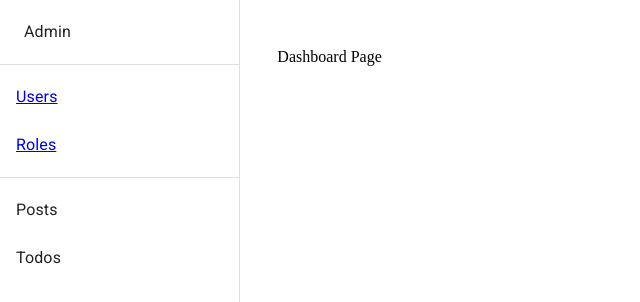
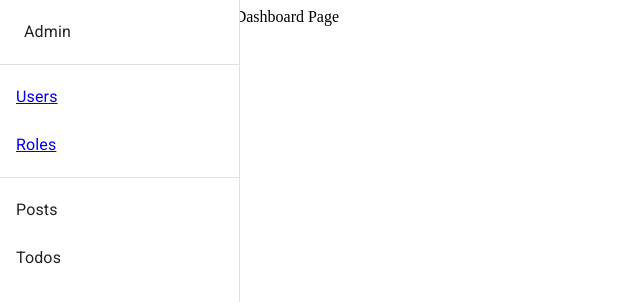
Before and after one commit to neominalsolutions/react-routing, a React (Vite) app: page /admin in a window 1280 px wide. Shown: the top 302 px of the page, without its empty margins (0-640 px from the left). Built offline with nearby package versions, Linux system fonts and the light colour scheme.

Commit message:
Tasarım Düzeltme

```diff
--- a/src/layout/admin/admin.layout.tsx
+++ b/src/layout/admin/admin.layout.tsx
@@ -8,7 +8,7 @@ function AdminLayout() {
 	return (
 		<>
 			<Container maxWidth={'xl'}>
-				<Grid container spacing={2}>
+				<Grid container>
 					<Grid size={2}>
 						<SideMenu />
 					</Grid>
@@ -16,7 +16,6 @@ function AdminLayout() {
 					<Grid size={8}>
 						<Box
 							sx={{
-								padding: 5,
 								display: 'flex',
 								flexDirection: 'row',
 								justifyContent: 'left',
--- a/src/pages/admin/users/page.tsx
+++ b/src/pages/admin/users/page.tsx
@@ -13,6 +13,7 @@ import Divider from '@mui/material/Divider';
 import DialogActions from '@mui/material/DialogActions';
 import Grid from '@mui/material/Grid';
 import Typography from '@mui/material/Typography';
+import Box from '@mui/material/Box';
 
 function UserPage() {
 	const [userState, setUserState] = useState([]);
@@ -75,8 +76,22 @@ function UserPage() {
 
 	return (
 		<>
+			<Box
+				sx={{
+					width: '100vw',
+				}}
+			>
 				<DataGrid rows={userState} columns={columns}></DataGrid>
+			</Box>
+
 			<Divider />
+
+			<Box
+				sx={{
+					width: '100vw',
+					height: '100vh',
+				}}
+			>
 				<Dialog
 					onClose={() => setSelectedRow(undefined)}
 					open={selectedRow ? true : false}
@@ -110,6 +125,7 @@ function UserPage() {
 						</Button>
 					</DialogActions>
 				</Dialog>
+			</Box>
 		</>
 	);
 }
```
Lines whose indentation alone changed are shown as unchanged.
